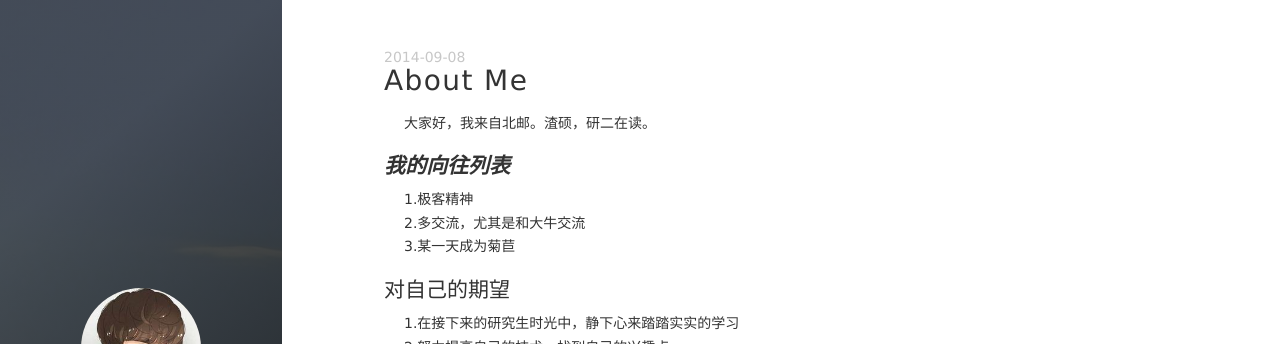
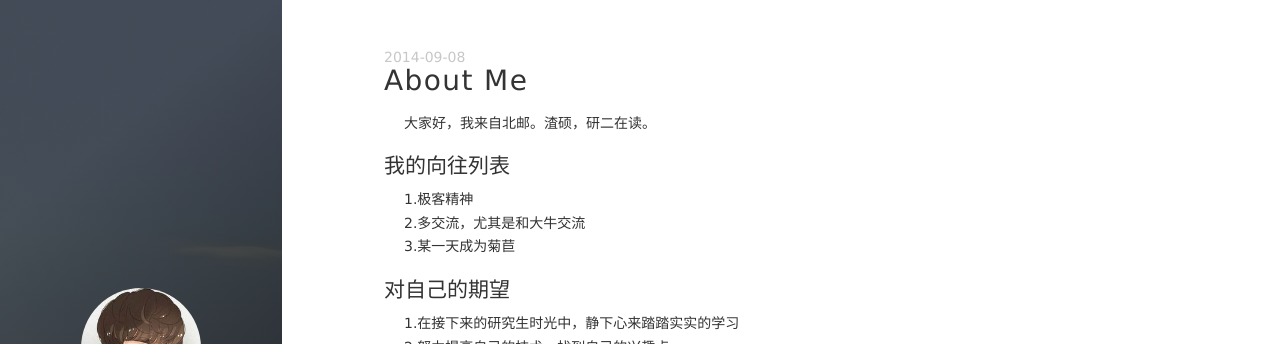
Before and after one commit to qinf/qinf.github.com, a Jekyll site: the page built from about.md, in a window 1280 px wide. Shown: the top 344 px of the page. Built offline with Jekyll 4.4.1, drawn with Linux system fonts in a browser that asks for light colours; nearby versions of some CDN libraries; comment, search, counter and statistics services are not loaded.

```diff
--- a/about.md
+++ b/about.md
@@ -6,7 +6,7 @@ tags:
 ---
 
 大家好，我来自北邮。渣硕，研二在读。
-## ***我的向往列表*** ##
+## 我的向往列表 ##
 1.极客精神
 2.多交流，尤其是和大牛交流
 3.某一天成为菊苣
```
